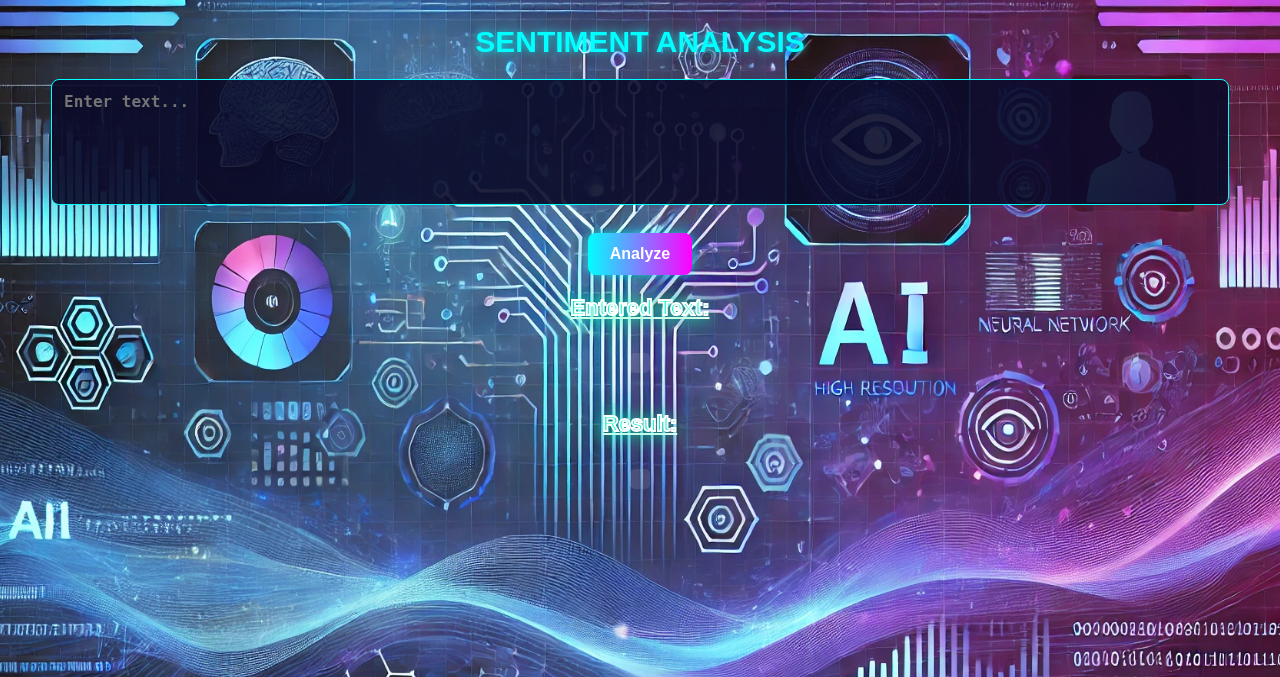
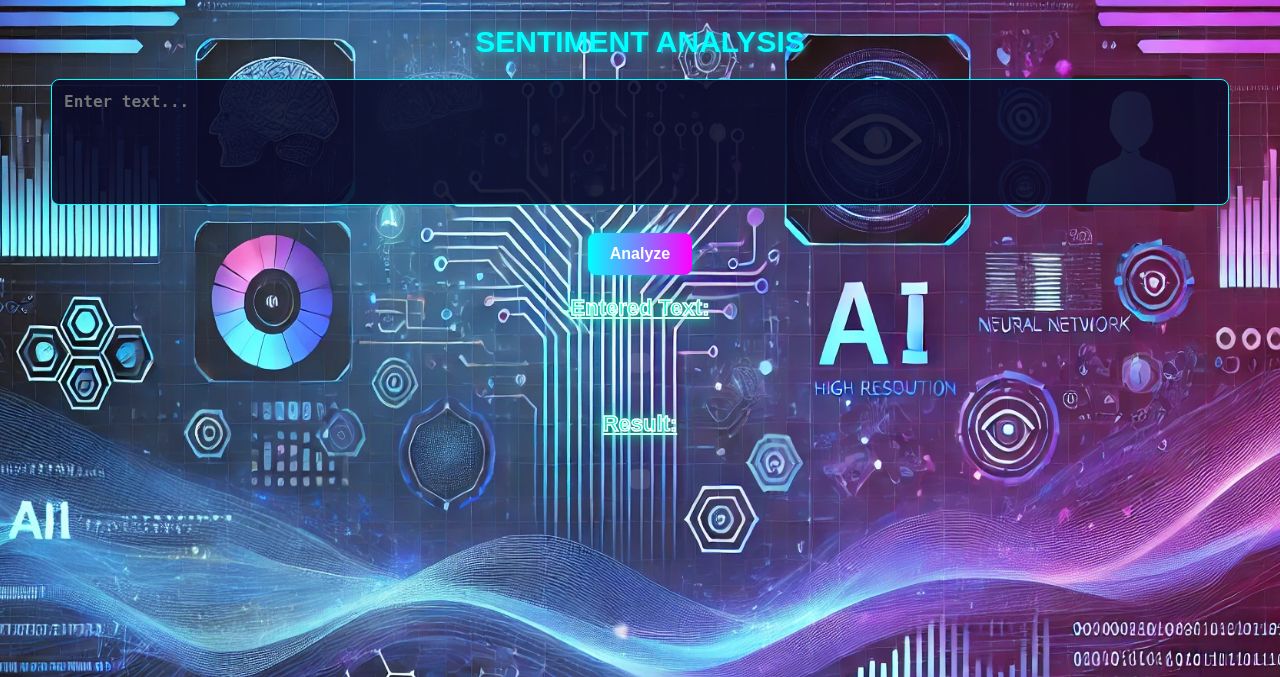
Before and after one commit to GNANESWARIG/sentiment-analysis, a Flask app: page / in a window 1280 px wide. Shown: the top 677 px of the page. Run offline with Flask 3, Linux system fonts and the light colour scheme.

Commit message:
Update style.css

```diff
--- a/static/style.css
+++ b/static/style.css
@@ -109,11 +109,14 @@ h3 {
     font-size: 22px;
     margin-top: 20px;
     text-decoration: underline;
-  color: rgba(0, 255, 200, 0.9);
-    -webkit-text-stroke: 2px white; /* Thicker white outline */
+
+    color: rgba(0, 255, 200, 0.8); /* Blended blue-green */
+    -webkit-text-stroke: 1.5px white; /* White outline */
     text-shadow:
-        0 0 15px rgba(0, 255, 200, 0.9),
-        0 0 25px rgba(0, 255, 128, 0.7);
+        0 0 10px rgba(0, 255, 200, 0.8), /* Blue-green glow */
+        0 0 20px rgba(0, 255, 128, 0.6); /* Neon green secondary glow */
+
+
 }
 
 p#sentimentResult, p#enteredText {
```
